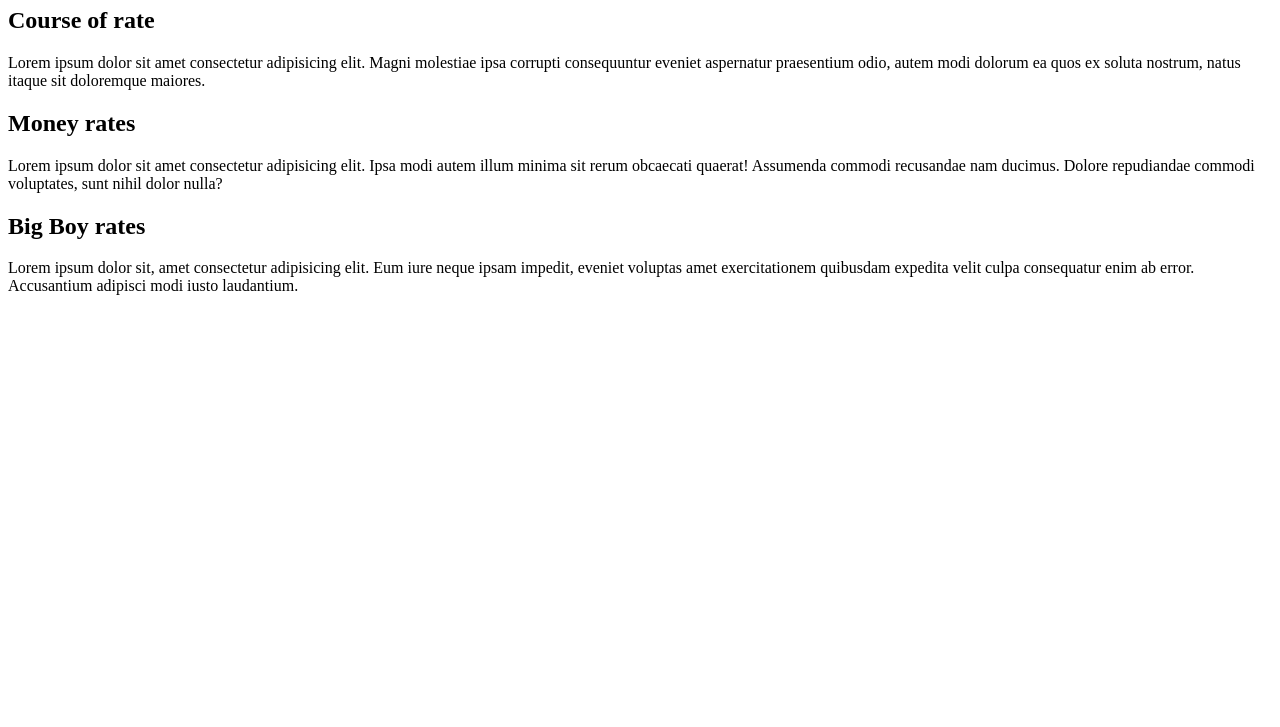
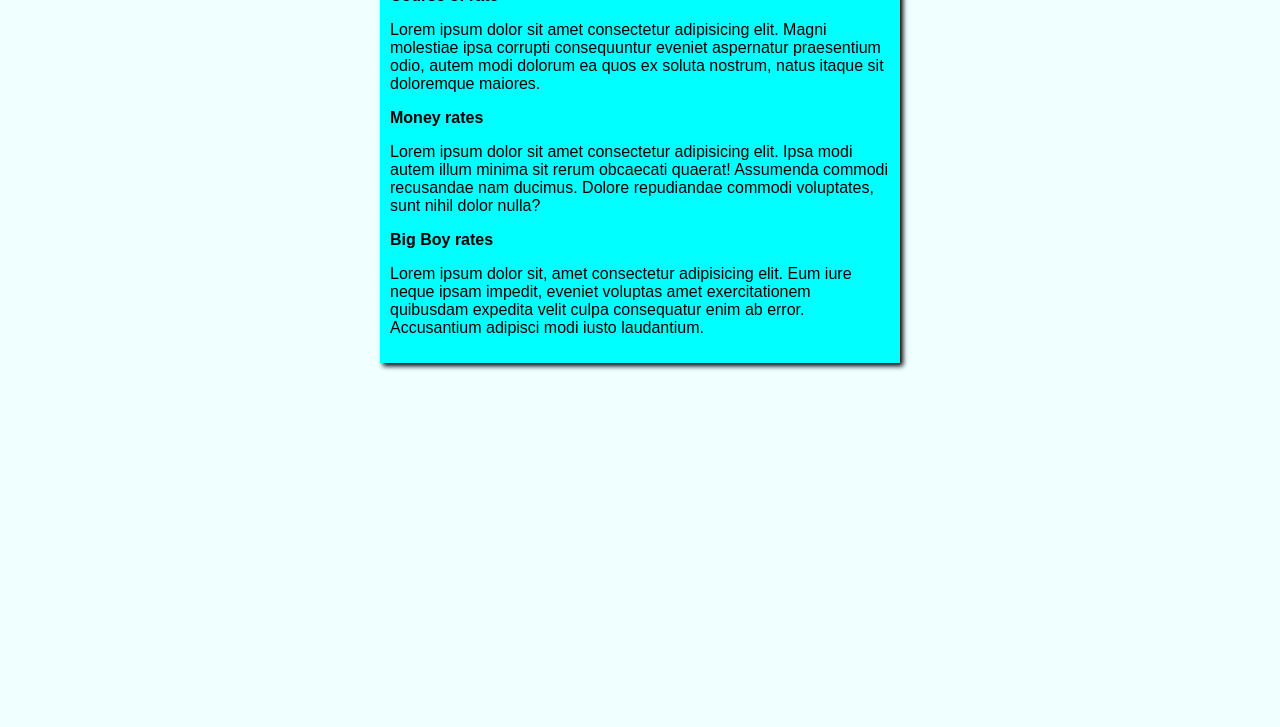
Before and after one commit to developerMMIV/projeto-site, a plain HTML site: page index.html in a window 1280 px wide. Shown: the part 73-800 px from the top of the page. Drawn offline with Linux system fonts and the light colour scheme.

Commit message:
Update index.html

```diff
--- a/index.html
+++ b/index.html
@@ -3,7 +3,8 @@
 <head>
     <meta charset="UTF-8">
     <meta name="viewport" content="width=device-width, initial-scale=1.0">
-     <title>Site of bitcoin ates</title>
+    <title>Site of bitcoin rates</title>
+    <link rel="stylesheet" href="style.css">
 </head>
 <body>
     <main>
```
